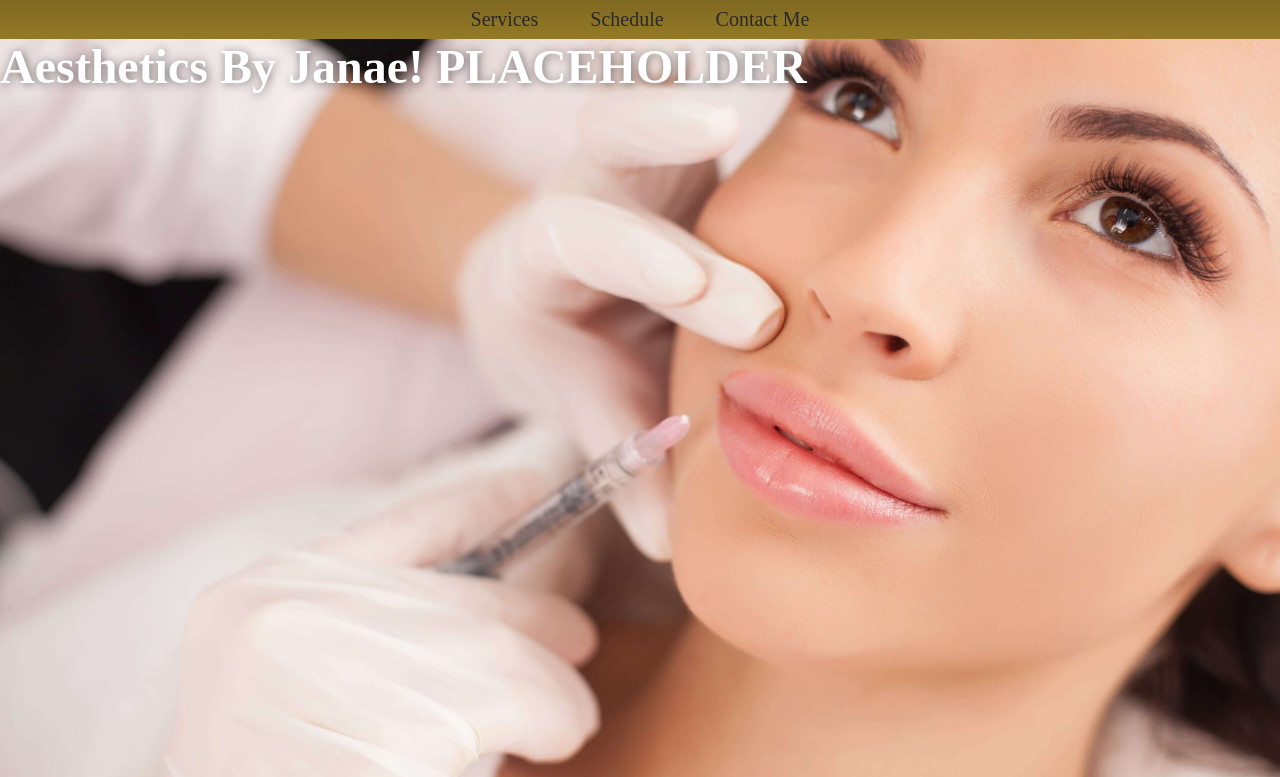
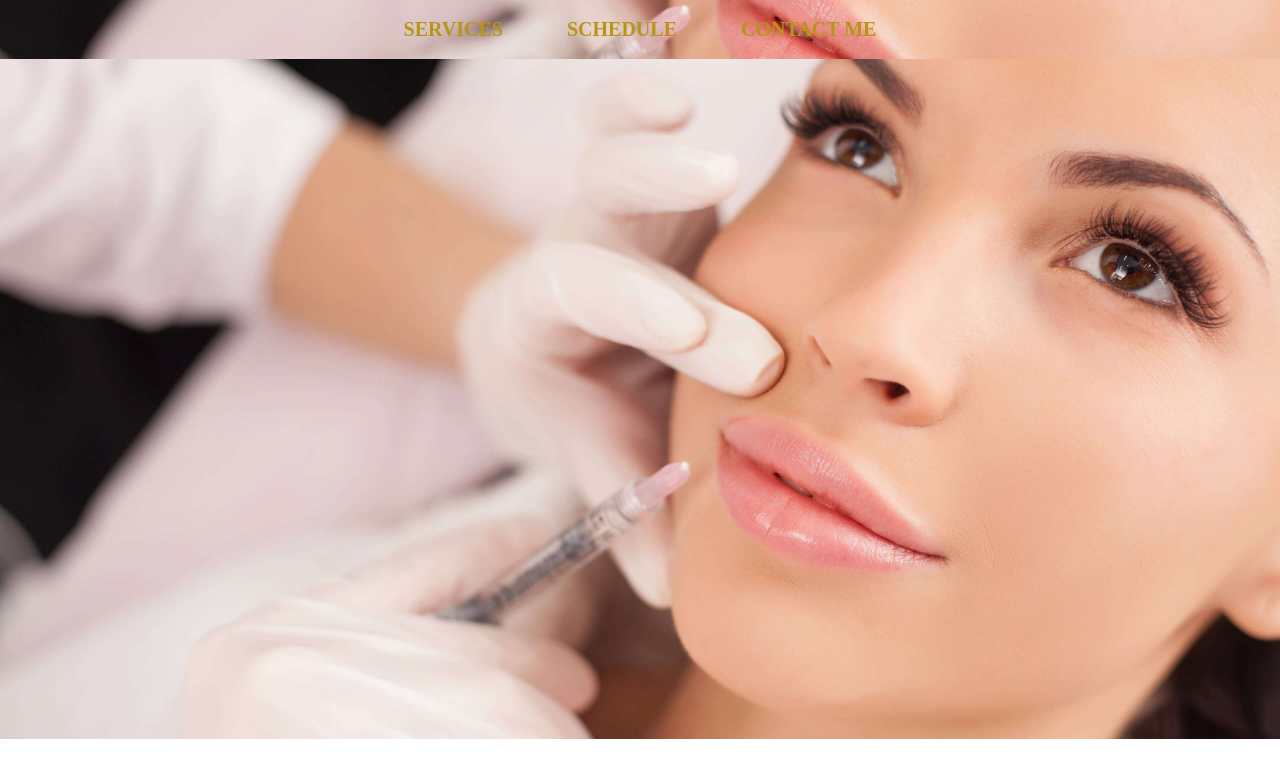
Before and after one commit to MatthewMcFadden/aestheticsbyjanae, a React (Create React App) app: page / in a window 1280 px wide. Shown: the top 777 px of the page. Built offline with nearby package versions, Linux system fonts and the light colour scheme.

Commit message:
navbar updates/hover effects

```diff
--- a/src/components/Home.js
+++ b/src/components/Home.js
@@ -8,9 +8,6 @@ function Home () {
   return (
     <main>
       <section id="hero" className="hero">
-        <div>
-          <h1>Aesthetics by Janae! PLACEHOLDER</h1>
-        </div>
       </section>
       <About/>
       <Services/>
--- a/src/components/Navbar.js
+++ b/src/components/Navbar.js
@@ -7,7 +7,7 @@ function Navbar () {
   return (
     <header>
       <nav>
-        <div className="container circleBehind">
+        <div className="navbar">
           <a href="#about">
             Services
           </a>
--- a/src/index.css
+++ b/src/index.css
@@ -1,8 +1,8 @@
 :root {
   /* Custom Colors */
-  --primary-color: #7f6921;
+  --primary-color: #b69517;
     /* lighter gold */
-  --secondary-color: #947a27;
+  --secondary-color: #614b00;
   --dark-color: rgb(41, 41, 41);
 
   /* Custom Fonts */
@@ -34,7 +34,7 @@ section {
 nav {
   background-size: cover;
   background-position: 80%;
-  background-image: linear-gradient(var(--primary-color), var(--secondary-color));
+  background-image: url(./assets/img/hero.jpg);
   display: flex;
   flex-wrap: wrap;
   align-items: center;
@@ -42,22 +42,59 @@ nav {
   z-index: 9999;
 }
 
-.container {
+.navbar {
   display: flex;
-  margin: 0 auto;
+  margin: 10px auto;
   padding: 0;
   text-align: center;
 }
 
-.container a {
-  color: var(--dark-color);
+.navbar a {
+  color: var(--primary-color);
   text-decoration: none;
   font-size: 1.25rem;
-  margin: 0rem 0.625rem;
+  margin: 0rem 1rem;
   padding: 0.5rem 1rem;
   position: relative;
   z-index: 0;
   cursor: pointer;
+  transition: 0.5s;
+  text-transform: uppercase;
+  font-weight: bold;
+}
+
+.navbar:hover a {
+  transform: scale(1.1);
+  opacity: 0.8;
+  filter: blur(2px);
+}
+
+.navbar a:hover {
+  transform: scale(1.5);
+  opacity: 1;
+  filter: blur(0);
+  color: var(--primary-color);
+}
+
+.navbar a:before {
+  content: '';
+  position: absolute;
+  top: 0;
+  left: 0;
+  width: 100%;
+  height: 100%;
+  background: #fc80be;
+  transition: transform 0.5s;
+  transform-origin: right;
+  transform: scaleX(0);
+  z-index: -1;
+}
+
+.navbar a:hover:before {
+  transition: transform 0.5s;
+  transform-origin: left;
+  transform: scaleX(1);
+  color: var(--primary-color);
 }
 
 .social {
@@ -89,10 +126,9 @@ nav {
 /* Hero Section */
 #hero {
   width: 100%;
-  height: 100vh;
+  height: 85vh;
   background-image: url('./assets/img/hero.jpg');
   background-size: cover;
-  background-position: center;
   position: relative;
 }
 
@@ -107,7 +143,7 @@ nav {
 /* About */
 .section-title {
   font-size: 3rem;
-  color: var(--secondary-color);
+  color: var(--primary-color);
   padding-top: 24px;
   border-bottom: 4px solid;
   padding-bottom: 20px;
```
Also changed, not shown: src/assets/img/glitter-gold-background.jpg (added).
